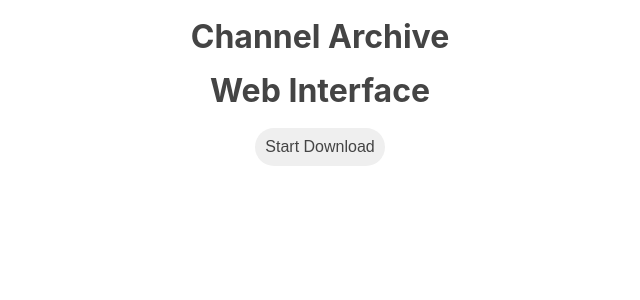
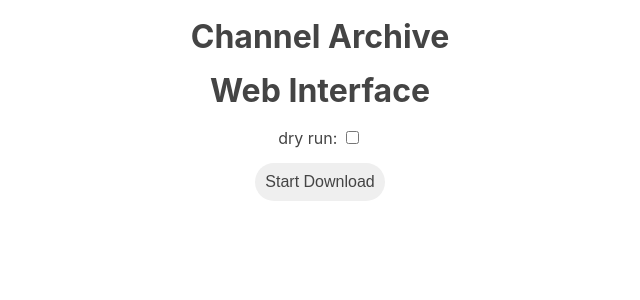
Before and after one commit to chriszilla1123/channel-archive-frontend, an Angular app: page / in a window 1280 px wide. Shown: the top 300 px of the page, without its empty margins (320-960 px from the left). Built offline with nearby package versions, Linux system fonts and the light colour scheme.

Commit message:
add dry run toggle

```diff
--- a/src/app/app.component.html
+++ b/src/app/app.component.html
@@ -3,6 +3,8 @@
     <header>
       <h1>Channel Archive</h1>
       <h1>Web Interface</h1>
+      <download-options-form (formUpdate)="formUpdate($event)"></download-options-form>
+      <br>
       <button type="button" (click)="start()">Start Download</button>
     </header>
     <br>
--- a/src/app/app.component.ts
+++ b/src/app/app.component.ts
@@ -1,25 +1,32 @@
 import { Component } from '@angular/core';
 import { RouterOutlet } from '@angular/router';
+import { DownloadOptionsFormComponent } from './forms/download-options-form/download-options-form.component';
+import { AppModule } from './app.module';
 
 @Component({
   selector: 'app-root',
   standalone: true,
-  imports: [RouterOutlet],
+  imports: [
+    AppModule,
+    RouterOutlet,
+  ],
   templateUrl: './app.component.html',
   styleUrl: './app.component.css'
 })
 export class AppComponent {
   title = 'channel-archive-frontend';
   streamedApiResponse: string = "";
+  dryRun: boolean = false;
 
   constructor() {
 
   }
 
   async start() {
+    this.streamedApiResponse = "";
     let ref = this;
     let url = "http://localhost:8080/download";
-    let requestBody = {dryRun: true}
+    let requestBody = {dryRun: this.dryRun}
     fetch(url, {
       method: "POST",
       headers: {
@@ -45,4 +52,8 @@ export class AppComponent {
       console.error(err);
     })
   }
+
+  formUpdate(event: any) {
+    this.dryRun = event.dryRun;
+  }
 }
--- /dev/null
+++ b/src/app/app.module.ts
@@ -0,0 +1,18 @@
+import { NgModule } from "@angular/core";
+import { ReactiveFormsModule } from "@angular/forms";
+import { DownloadOptionsFormComponent } from "./forms/download-options-form/download-options-form.component";
+
+@NgModule ({
+    declarations: [
+        DownloadOptionsFormComponent
+    ],
+    imports: [
+        ReactiveFormsModule
+    ],
+    exports: [
+        DownloadOptionsFormComponent
+    ],
+})
+export class AppModule {
+
+}
--- /dev/null
+++ b/src/app/forms/download-options-form/download-options-form.component.html
@@ -0,0 +1,4 @@
+<form [formGroup]="form">
+    <label for="dryRun">dry run: </label>
+    <input id="dryRun" type="checkbox" formControlName="dryRun">
+</form>
--- /dev/null
+++ b/src/app/forms/download-options-form/download-options-form.component.ts
@@ -0,0 +1,26 @@
+import { Component, EventEmitter, Output } from "@angular/core";
+import { FormBuilder, FormControl, FormGroup } from "@angular/forms";
+
+@Component({
+    selector: 'download-options-form',
+    templateUrl: './download-options-form.component.html',
+    styleUrl: './download-options-form.component.css'
+})
+export class DownloadOptionsFormComponent {
+    @Output() formUpdate = new EventEmitter<any>();
+    form: FormGroup;
+    dryRun = new FormControl('');
+
+    constructor(private formBuilder: FormBuilder) {
+        this.form = this.formBuilder.group({
+            dryRun: [''],
+        })
+    }
+
+    ngOnInit(): void {
+        this.form.valueChanges.subscribe(value => {
+            this.formUpdate.emit(value);
+        })
+    }
+
+}
```
Also changed, not shown: src/app/forms/download-options-form/download-options-form.component.css (added). Lines whose indentation alone changed are shown as unchanged.
